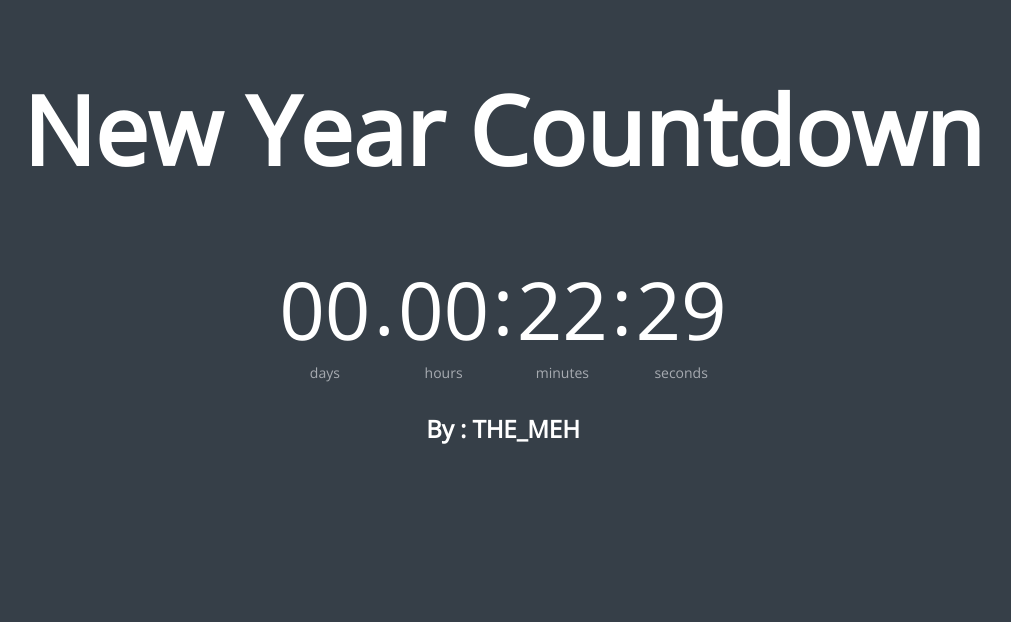
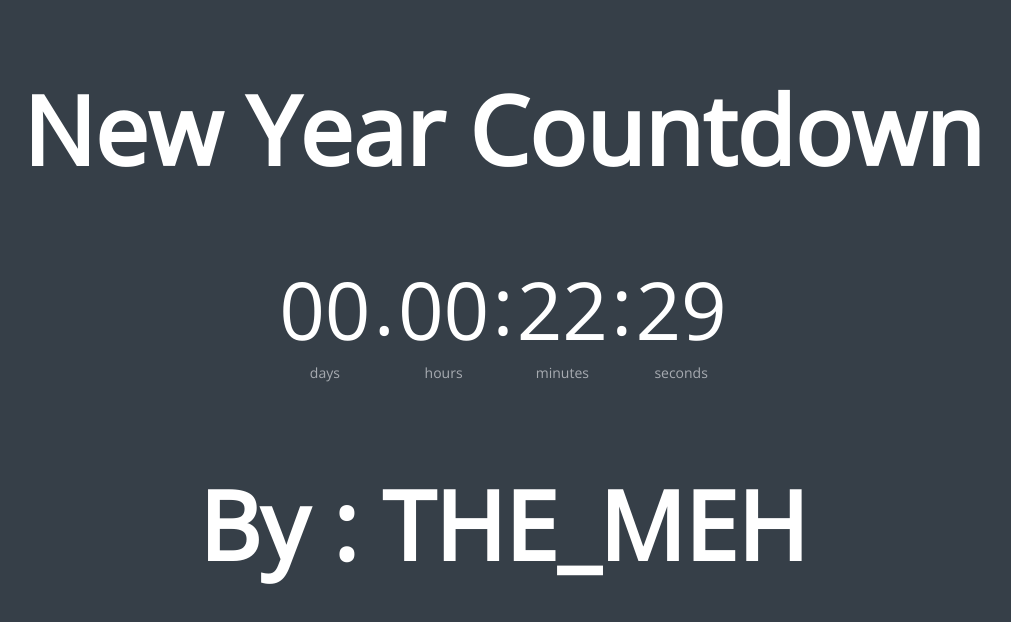
Before and after one commit to bianvigano/countdown-2019, a plain HTML site: page index.html in a window 1280 px wide. Shown: the whole page, without its empty margins (137-1148 px from the left). Drawn offline with nearby package versions, Linux system fonts and the light colour scheme.

Commit message:
Update index.html

```diff
--- a/index.html
+++ b/index.html
@@ -128,7 +128,7 @@
             <span class="seconds">00</span>
             <p class="seconds_ref">seconds</p>
         </li>
-      <center><h1>By : THE_MEH</h1></center>
+      <center><h1 class="newyear">By : THE_MEH</h1></center>
     </ul>
 
     <script type="text/javascript" src="jquery.min.js"></script>
```
